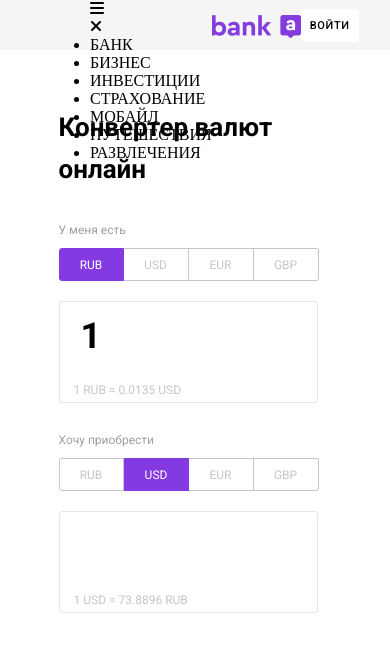
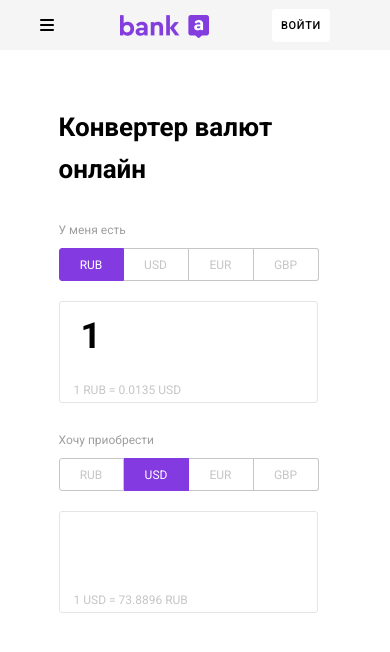
Before and after one commit to arzuman-hasanov/currency-converter, a plain HTML site: page index.html in a window 390 px wide. Drawn offline with Linux system fonts and the light colour scheme; no server answers.

Commit message:
Update style.css

```diff
--- a/css/style.css
+++ b/css/style.css
@@ -7,12 +7,94 @@
   box-sizing: border-box;
 }
 
+
 header .container {
   display: flex;
   justify-content: space-around;
   height: 50px;
   background: #f5f5f6;
+  position: relative;
 }
+
+
+/* - Drop Down Menu Section Start - */
+
+header .container .hamburger-menu {
+  position: absolute;
+  left: 40px;
+  top: 17px;
+  display: none;
+  align-items: center;
+
+}
+
+header .container .hamburger-menu i {
+  transition: .2s linear;
+  cursor: pointer;
+}
+
+header .container .hamburger-menu i:hover {
+  color: #833ae0;
+}
+
+header .container .hamburger-menu .sidebar {
+  position: fixed;
+  /* display: none; */
+  top: 0;
+  left: -100%;
+  height: 100%;
+  width: 250px;
+  background: rgba(101, 24, 189, 0.8);
+  transition: .7s ease-in-out;
+  z-index: 10;
+}
+
+header .container .hamburger-menu .sidebar .close {
+  position: absolute;
+  right: 20px;
+  top: 20px;
+  color: #fff;
+  transition: .3s ease;
+  font-size: 20px;
+}
+
+header .container .hamburger-menu .sidebar .close:hover {
+  color: rgb(150, 148, 148);
+}
+
+header .container .hamburger-menu .sidebar ul {
+  display: flex;
+  flex-direction: column;
+  padding: 60px 0px;
+  list-style: none;
+}
+
+header .container .hamburger-menu .sidebar ul li {
+  font-family: 'Roboto';
+  background-color: #9f57fd;
+  color: #fff;
+  display: flex;
+  padding: 20px;
+  transition: .4s ease;
+  font-size: 14px;
+  font-weight: 400;
+  margin: .5px 3px;
+  cursor: pointer;
+}
+
+header .container .hamburger-menu .sidebar ul li:hover {
+  background-color: #fff;
+  color: #833ae0;
+}
+
+header .sidebar .active {
+  background-color: #fff !important;
+  color: #833ae0 !important;
+  font-weight: 500 !important;
+}
+
+/* - x - Drop Down Menu Section End - x - */
+
 
 header .container .logo img {
   width: 89px;
@@ -43,7 +125,9 @@ header .container .menu li:hover {
   color: #b0b7c0;
 }
 
-header .active {
+
+
+header .menu .active {
   color: #000000 !important;
 }
 
@@ -60,10 +144,11 @@ header .container .profil button {
   margin-top: 9px;
   border-radius: 4px;
   cursor: pointer;
+  transition: 1s ease;
 }
 
 header .container .profil button:hover {
-  background-color: #9f9f9f;
+  background-color: #833ae0;
   color: #fff;
 }
 
@@ -216,7 +301,18 @@ main .wrapper .buttons li:nth-child(4) {
 @media (max-width: 1200px) {
   header .container {
     justify-content: space-between;
-    padding: 0 90px;
+  }
+
+  header .container .logo img {
+    margin-left: 120px;
+  }
+
+  header .container .profil button {
+    margin-right: 60px;
+  }
+
+  header .container .hamburger-menu {
+    display: flex;
   }
 
   header .container .menu {
```
